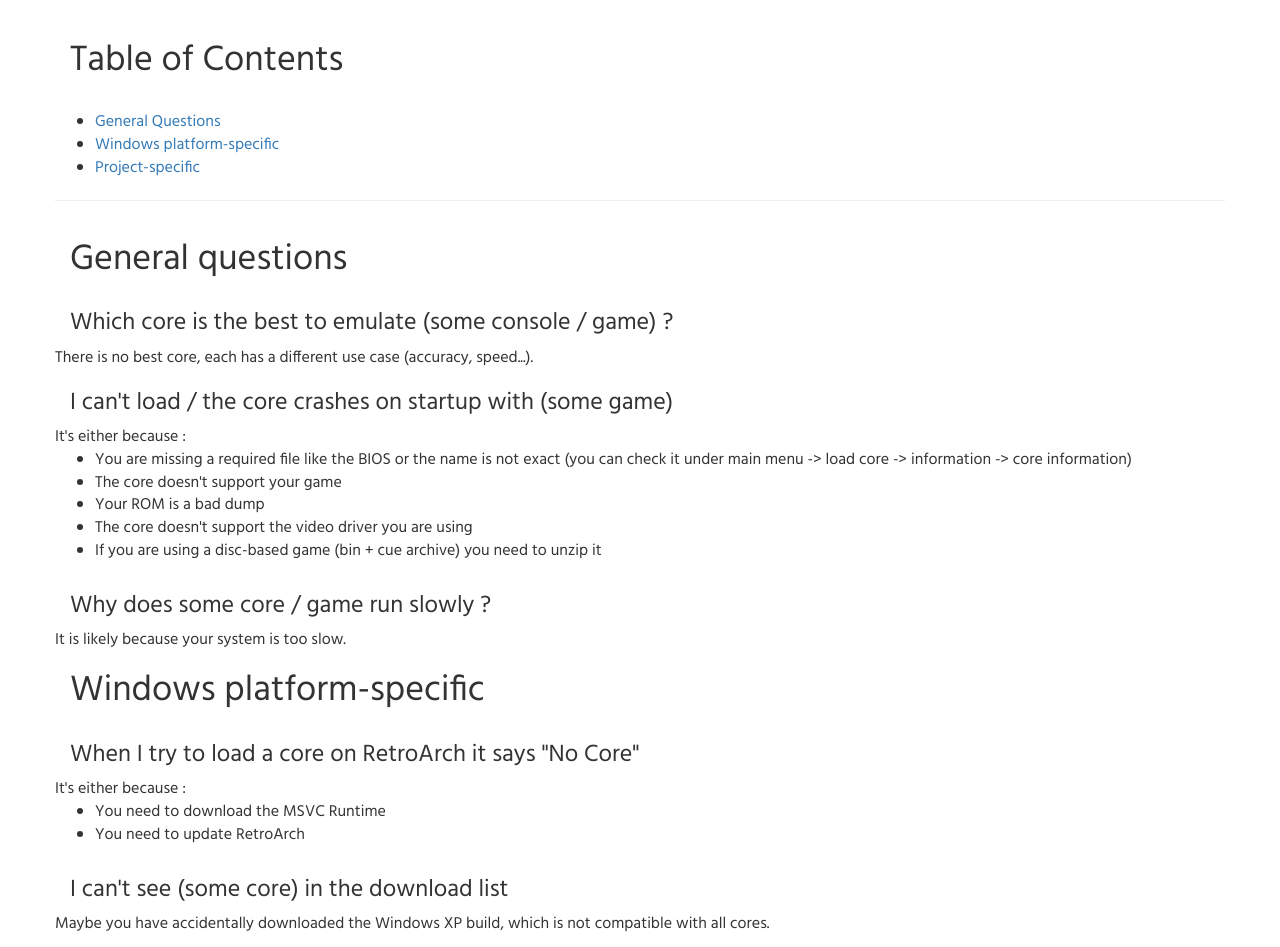
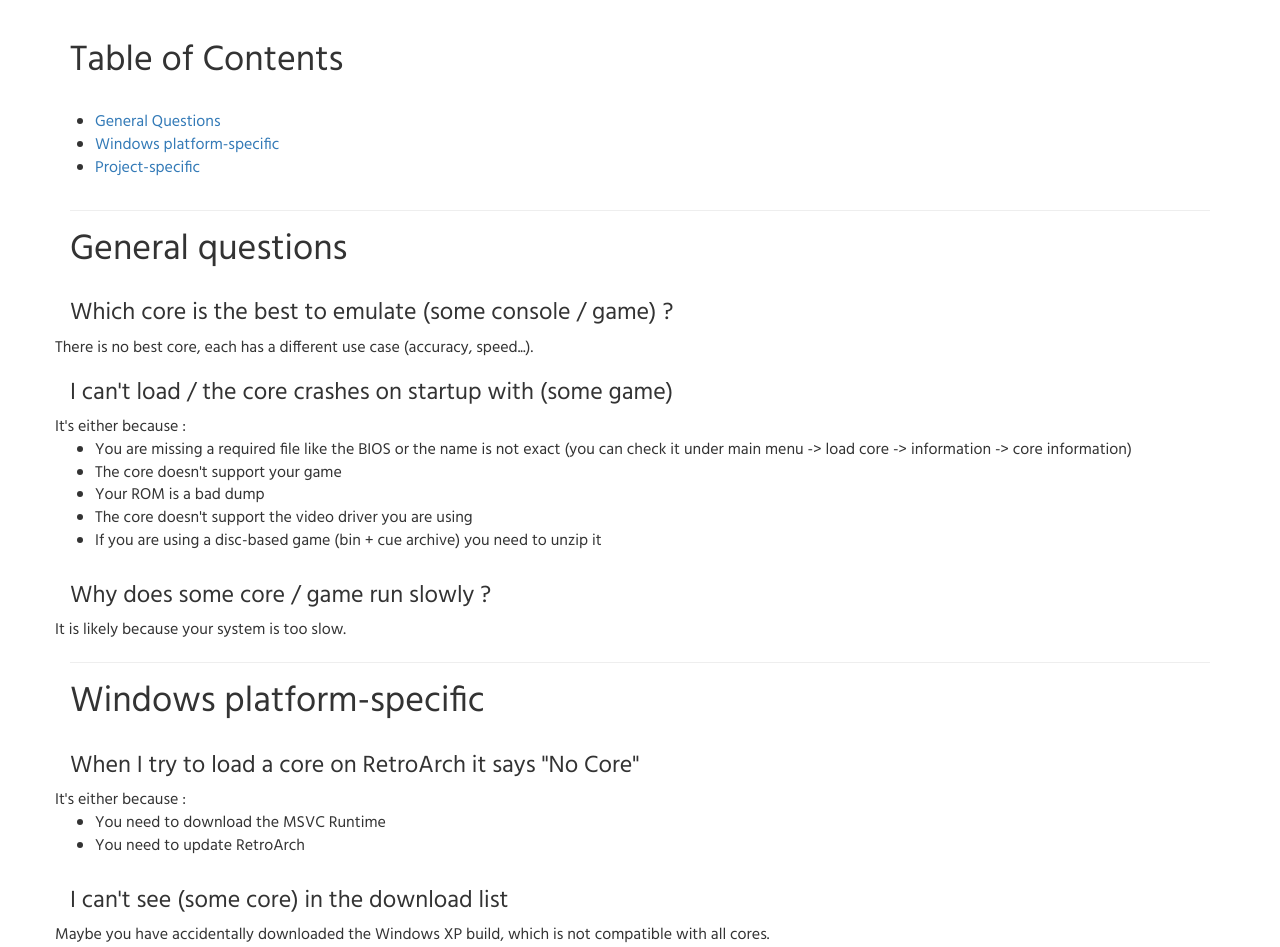
Before and after one commit to gouchi/www.retroarch.com, a PHP site: page /index.php?page=faq in a window 1280 px wide. Shown: the part 419-1366 px from the top of the page. Run offline with PHP 8.4, Linux system fonts and the light colour scheme.

Commit message:
Update faq.php

```diff
--- a/faq.php
+++ b/faq.php
@@ -19,8 +19,8 @@
        <li><a href="#windows-platform-specific">Windows platform-specific</a></li>
        <li><a href="#project-specific">Project-specific</a></li>
       </ul>
-           <hr />
      </div>
+                <hr />
      <h1><a id="general-questions"></a>General questions</h1>
         <h3>Which core is the best to emulate (some console / game) ?</h3>
         <div class="row platforms">
@@ -39,8 +39,9 @@
       </ul>
      </div>
      <h3>Why does some core / game run slowly ?</h3>
-     <div class="row platforms">It is likely because your system is too slow.</div>
-
+     <div class="row platforms">It is likely because your system is too slow.
+     </div>
+     <hr />
      <h1><a id="windows-platform-specific"></a>Windows platform-specific</h1>
      <h3>When I try to load a core on RetroArch it says "No Core"</h3>
      <div class="row platforms">
```
